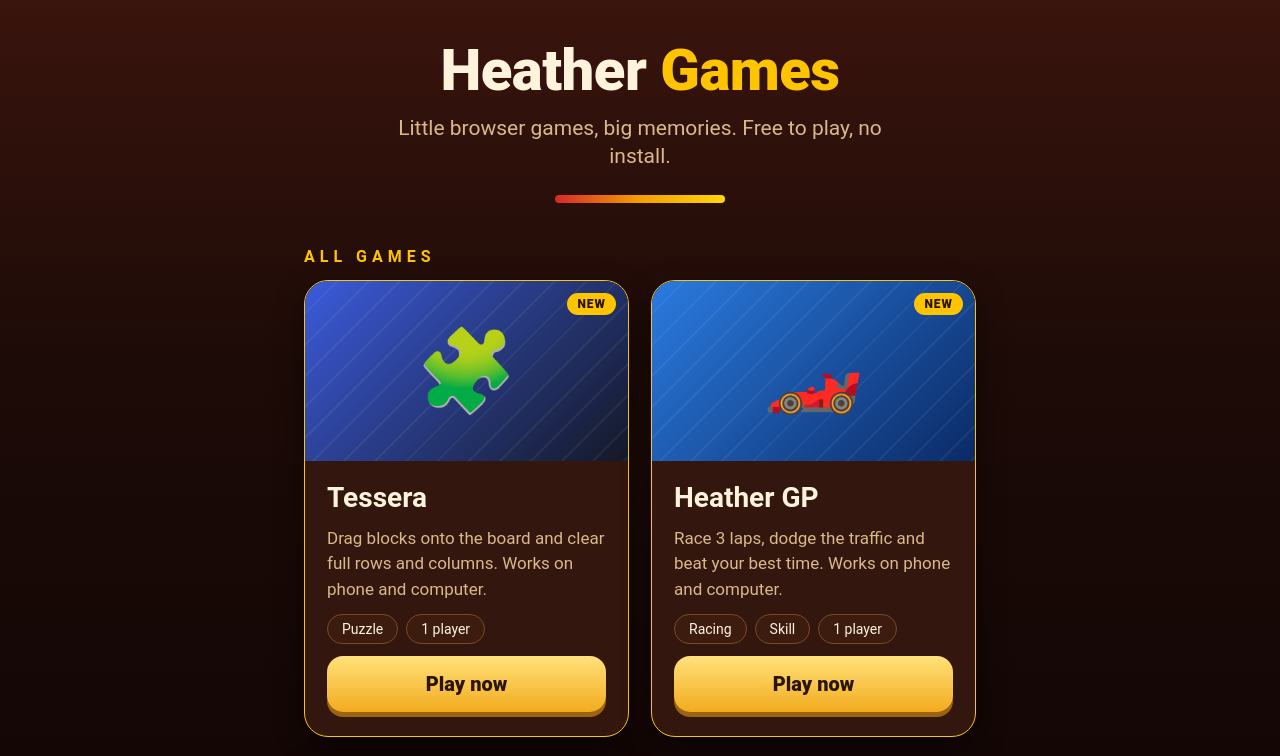
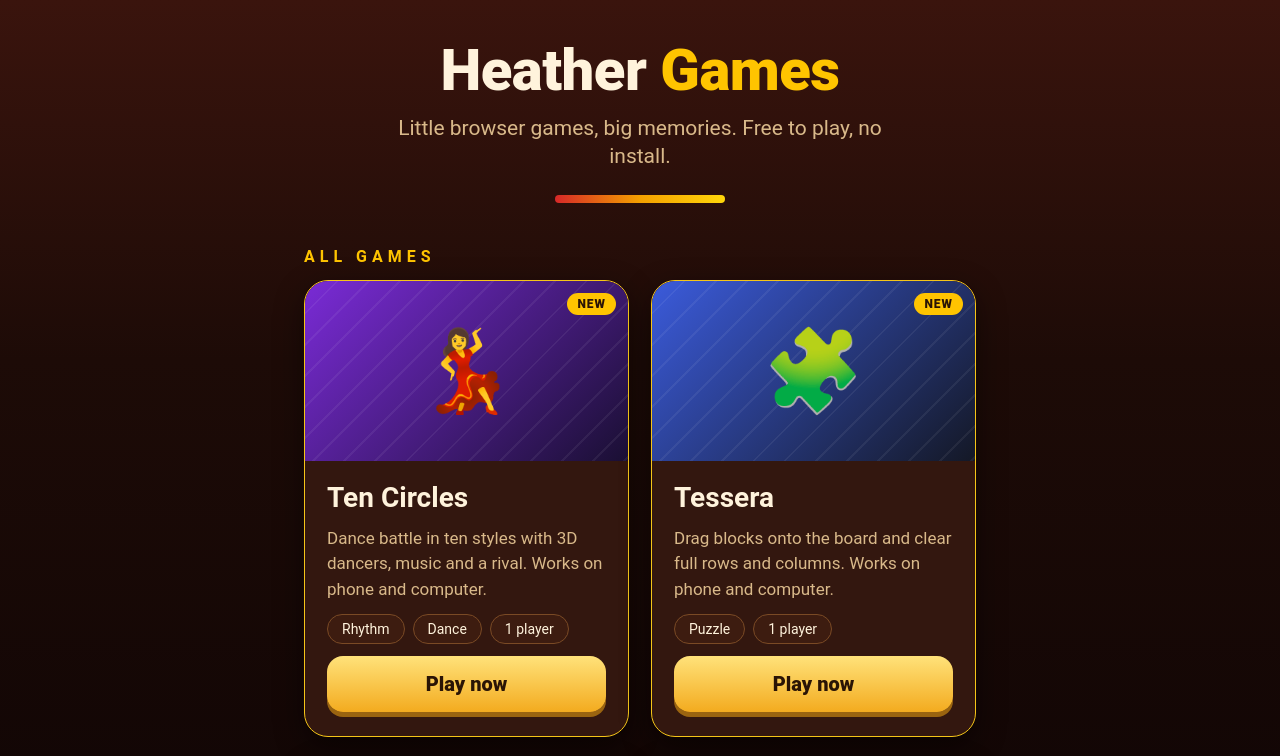
Before and after one commit to heatherbeo-commits/Heather-game, a plain HTML site: page public/index.html in a window 1280 px wide. Shown: the top 756 px of the page. Drawn offline with Linux system fonts and the light colour scheme.

Commit message:
Update index.html

```diff
--- a/public/index.html
+++ b/public/index.html
@@ -79,6 +79,16 @@
    art    : "emoji" or "svg:chopsticks"      bg : banner colour
 */
 const GAMES = [
+    {
+    id: "dance",
+    title: "Ten Circles",
+    art: "💃",
+    bg: "linear-gradient(135deg,#7a2bd6,#1a0f33)",
+    desc: "Dance battle in ten styles with 3D dancers, music and a rival. Works on phone and computer.",
+    tags: ["Rhythm", "Dance", "1 player"],
+    src: "dance.html",
+    isNew: true
+  },
   {
     id: "tessera",
     title: "Tessera",
```
